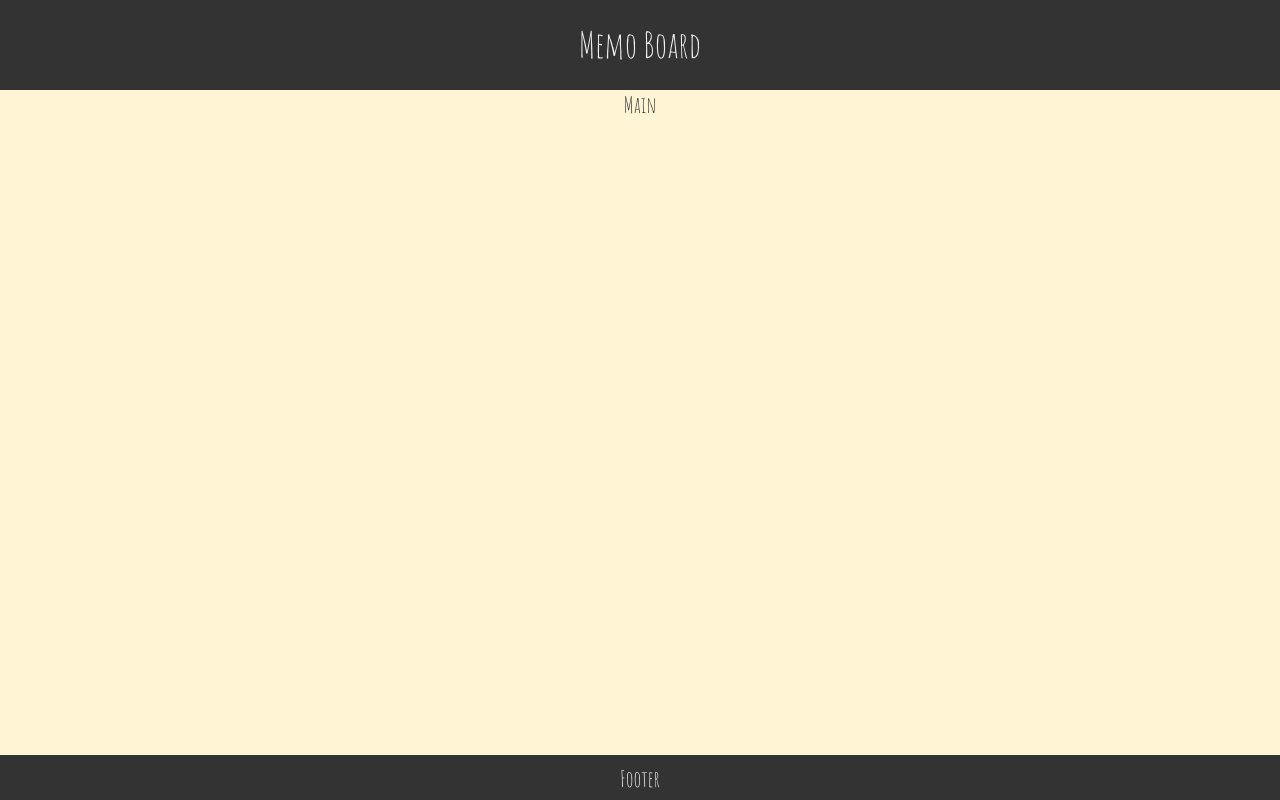
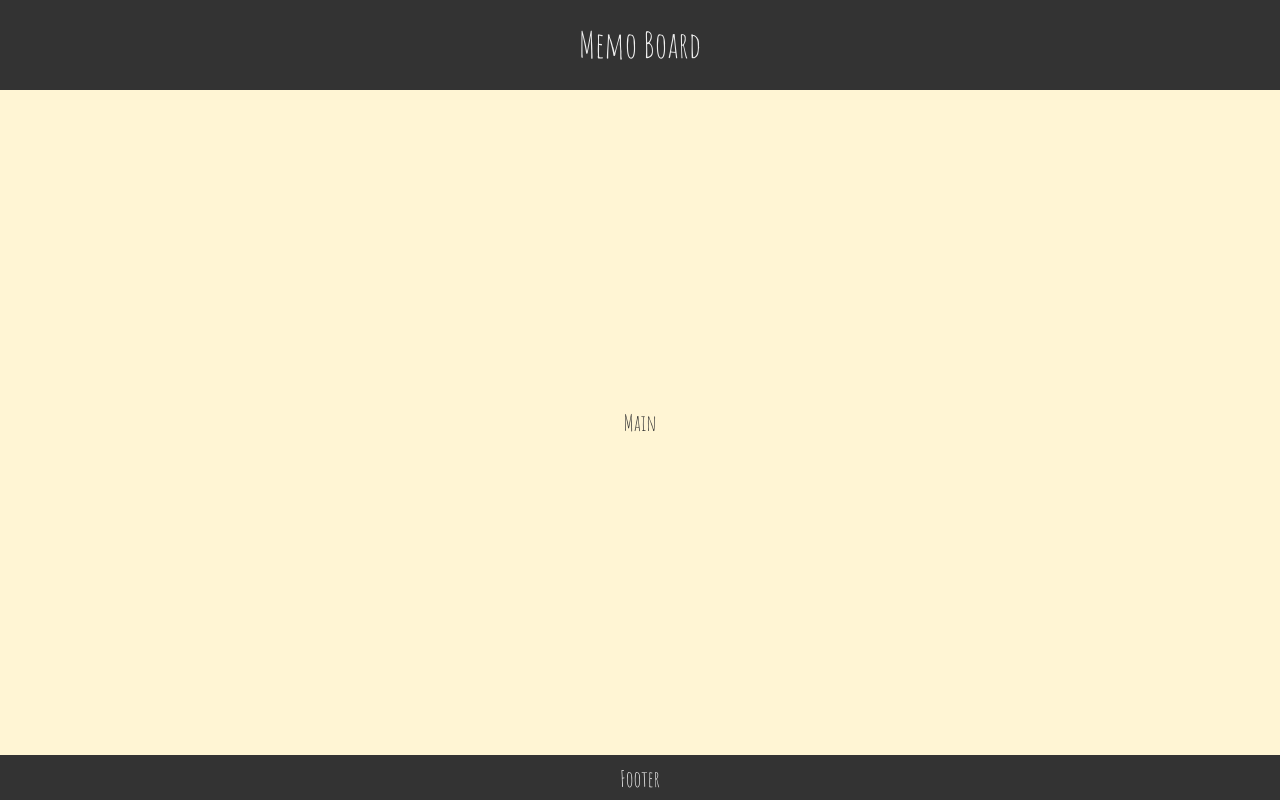
Before and after one commit to salmenus/memo-board, a React (Create React App) app: page / in a window 1280 px wide. Built offline with nearby package versions, Linux system fonts and the light colour scheme.

Commit message:
Updated app layout mix

```diff
--- a/src/style/layout/_app-layout-mixin.scss
+++ b/src/style/layout/_app-layout-mixin.scss
@@ -7,21 +7,10 @@
     grid-template-columns: repeat(12, 1fr);
     grid-template-rows: 4em auto 2em;
 
-    header, footer {
+    > * {
       display: flex;
       justify-content: center;
       align-items: center;
-    }
-
-    header {
-      grid-column: 1 / -1;
-    }
-
-    main {
-      grid-column: 1 / -1;
-    }
-
-    footer {
       grid-column: 1 / -1;
     }
   }
```
